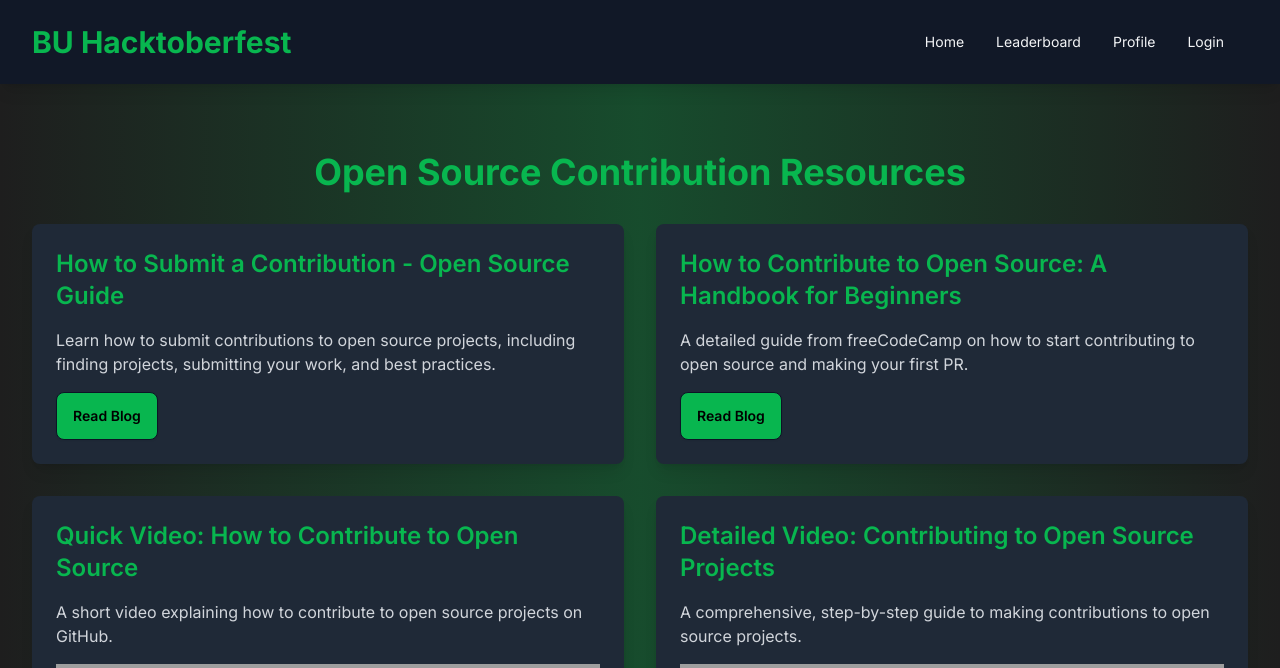
After one commit to FOSS-Club-BU/BU_Hacktoberfest, a Django app: page /resources/ in a window 1280 px wide. The commit adds this page. Shown: the top 668 px of the page. Run offline with Django 5.2, Linux system fonts and the light colour scheme; some libraries are stand-ins or nearby versions; grey boxes are pictures that could not be loaded.

Commit message:
Changed secret key and now using env, added resource page

```diff
--- a/bu_hacktoberfest/settings.py
+++ b/bu_hacktoberfest/settings.py
@@ -24,9 +24,8 @@ BASE_DIR = Path(__file__).resolve().parent.parent
 # See https://docs.djangoproject.com/en/5.1/howto/deployment/checklist/
 
 # SECURITY WARNING: keep the secret key used in production secret!
-SECRET_KEY = 'django-insecure-v)2-i0u-(lkguq$sh6)j@9=2h!jq=-yx&jhe27lp*4@$)p#c&#'
+SECRET_KEY = os.getenv('SECRET_KEY')
 
-# SECURITY WARNING: don't run with debug turned on in production!
 DEBUG = False
 
 ALLOWED_HOSTS = ["buhacktoberfest.azurewebsites.net", "localhost", "127.0.0.1", "*", "hacktoberfest.fossbu.co"]
@@ -57,7 +56,7 @@ INSTALLED_APPS = [
 ALLAUTH_UI_THEME = "dark"
 ACCOUNT_EMAIL_VERIFICATION = 'none'
 SOCIALACCOUNT_ONLY = True
-ACCOUNT_DEFAULT_HTTP_PROTOCOL = 'https'
+# ACCOUNT_DEFAULT_HTTP_PROTOCOL = 'https'
 
 
 MIDDLEWARE = [
--- a/bu_hacktoberfest/urls.py
+++ b/bu_hacktoberfest/urls.py
@@ -17,7 +17,7 @@ Including another URLconf
 from django.contrib import admin
 from django.urls import path, include
 from users.views import profile, profile_view, welcome_view, leaderboard_view, update_all, redirect_view, repositories_view
-from .views import home, login, faq_view
+from .views import home, login, faq_view, resources_view
 urlpatterns = [
     path('admin/', admin.site.urls),
     path('accounts/3rdparty/', redirect_view, name='redirect'),
@@ -30,5 +30,6 @@ urlpatterns = [
     path('update_all/', update_all, name='update_all'),
     path('repositories/', repositories_view, name='repositories'),
     path('faq/', faq_view, name='faq'),
+    path('resources/', resources_view, name='resources'),
 
 ]
--- a/bu_hacktoberfest/views.py
+++ b/bu_hacktoberfest/views.py
@@ -45,3 +45,7 @@ def faq_view(request):
     ]
 
     return render(request, 'faq.html', {'faqs': faqs})
+
+
+def resources_view(request):
+    return render(request, 'resources.html')
--- a/templates/index.html
+++ b/templates/index.html
@@ -15,7 +15,7 @@
             <p class="py-6 text-gray-200">
                 Participate in our month long open source fest by contributing to repositories and climbing the leaderboard!
             </p>
-            <!-- faq button -->
+            <a href="/resources/" class="btn bg-primary text-white hover:bg-[#08b64f]/80 btn-md ">Resources</a>
             <a href="/faq/" class="btn bg-primary text-white hover:bg-[#08b64f]/80 btn-md ">FAQ</a>
             <br/>
             <a href="/accounts/login/" class="btn bg-primary text-white hover:bg-[#08b64f]/80 btn-lg mt-6">Get Started</a>
--- /dev/null
+++ b/templates/resources.html
@@ -0,0 +1,47 @@
+{% extends "base.html" %}
+
+{% block title %}
+    Resources - BU Hacktoberfest
+{% endblock %}
+
+{% block content %}
+<div class="container mx-auto py-12 px-4">
+    <h1 class="text-4xl font-bold text-primary mb-8 text-center">Open Source Contribution Resources</h1>
+
+    <!-- Resource Cards -->
+    <div class="grid gap-8 grid-cols-1 sm:grid-cols-2 lg:grid-cols-2">
+
+        <!-- Blog 1 -->
+        <div class="bg-gray-800 p-6 rounded-lg shadow-lg">
+            <h2 class="text-2xl font-semibold text-primary mb-4">How to Submit a Contribution - Open Source Guide</h2>
+            <p class="text-gray-300 mb-4">Learn how to submit contributions to open source projects, including finding projects, submitting your work, and best practices.</p>
+            <a href="https://opensource.guide/how-to-contribute/#how-to-submit-a-contribution" target="_blank" class="btn bg-[#08B64F] hover:bg-[#08B64F]/80 text-black btn-md transition">
+                Read Blog
+            </a>
+        </div>
+
+        <!-- Blog 2 -->
+        <div class="bg-gray-800 p-6 rounded-lg shadow-lg">
+            <h2 class="text-2xl font-semibold text-primary mb-4">How to Contribute to Open Source: A Handbook for Beginners</h2>
+            <p class="text-gray-300 mb-4">A detailed guide from freeCodeCamp on how to start contributing to open source and making your first PR.</p>
+            <a href="https://www.freecodecamp.org/news/how-to-contribute-to-open-source-handbook/#heading-how-to-make-your-first-contribution" target="_blank" class="btn bg-[#08B64F] hover:bg-[#08B64F]/80 text-black btn-md transition">
+                Read Blog
+            </a>
+        </div>
+
+        <!-- Embedded Video 1 -->
+        <div class="bg-gray-800 p-6 rounded-lg shadow-lg">
+            <h2 class="text-2xl font-semibold text-primary mb-4">Quick Video: How to Contribute to Open Source</h2>
+            <p class="text-gray-300 mb-4">A short video explaining how to contribute to open source projects on GitHub.</p>
+            <iframe class="w-full h-64" src="https://www.youtube.com/embed/CML6vfKjQss" title="YouTube video player" frameborder="0" allow="accelerometer; autoplay; clipboard-write; encrypted-media; gyroscope; picture-in-picture" allowfullscreen></iframe>
+        </div>
+
+        <!-- Embedded Video 2 -->
+        <div class="bg-gray-800 p-6 rounded-lg shadow-lg">
+            <h2 class="text-2xl font-semibold text-primary mb-4">Detailed Video: Contributing to Open Source Projects</h2>
+            <p class="text-gray-300 mb-4">A comprehensive, step-by-step guide to making contributions to open source projects.</p>
+            <iframe class="w-full h-64" src="https://www.youtube.com/embed/RGd5cOXpCQw" title="YouTube video player" frameborder="0" allow="accelerometer; autoplay; clipboard-write; encrypted-media; gyroscope; picture-in-picture" allowfullscreen></iframe>
+        </div>
+    </div>
+</div>
+{% endblock %}
```
